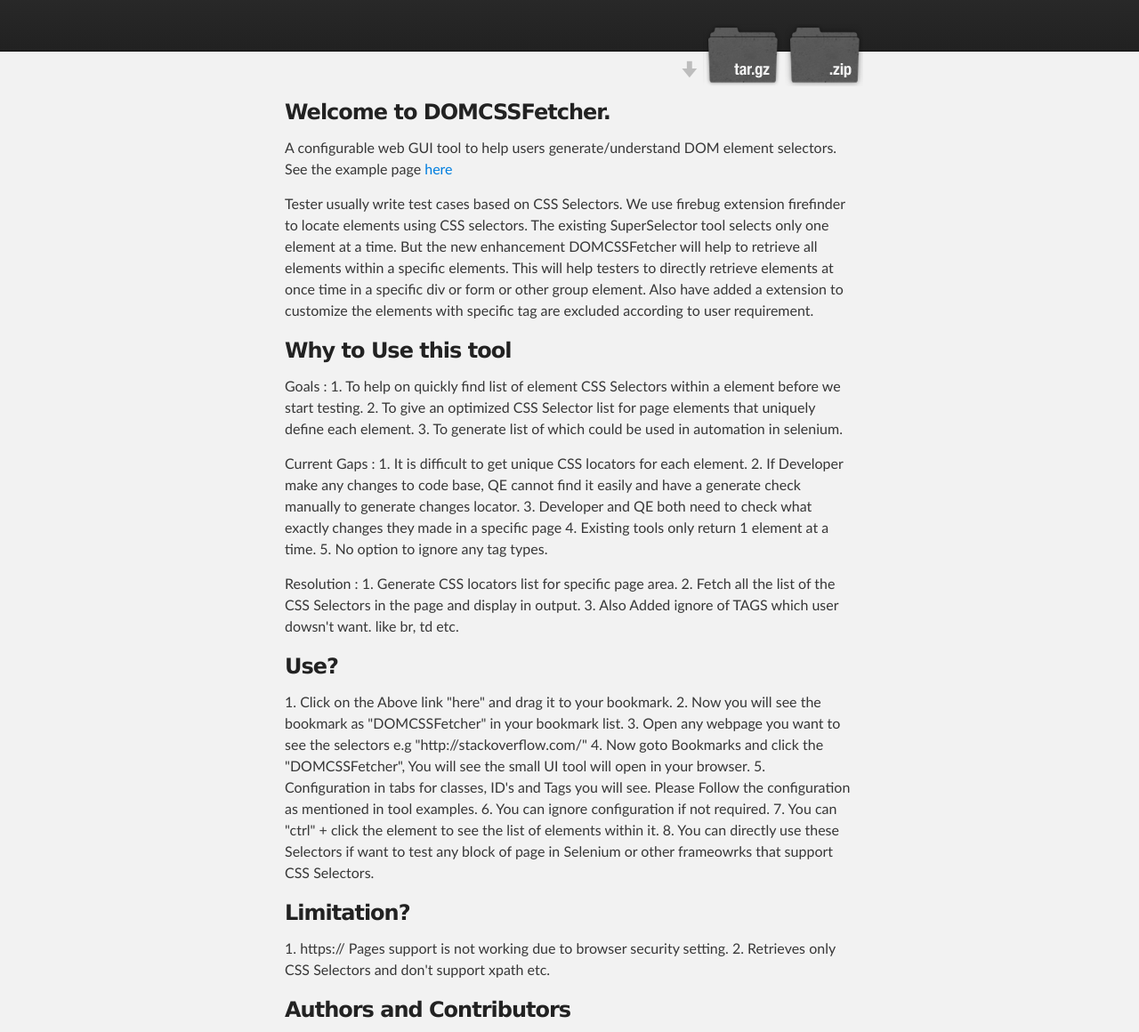
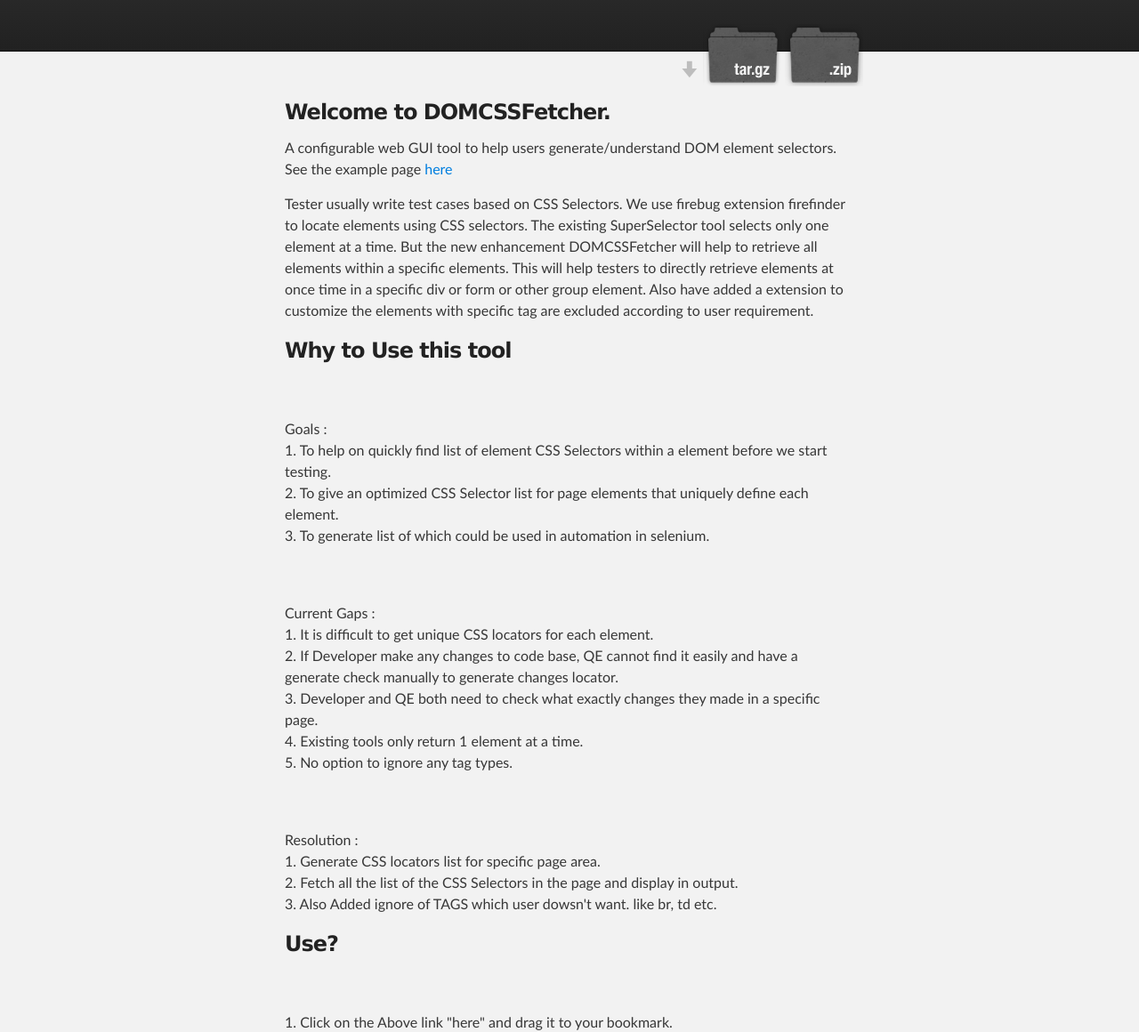
Before and after one commit to prajaktamore/DOMCSSFetcher, a plain HTML site: page index.html in a window 1280 px wide. Shown: the part 116-1276 px from the top of the page at 89% size. Drawn offline with Linux system fonts and the light colour scheme.

Commit message:
Update index.html

```diff
--- a/index.html
+++ b/index.html
@@ -30,42 +30,45 @@
 <h3>
 <a name="designer-templates" class="anchor" href="#designer-templates"><span class="octicon octicon-link"></span></a>Why to Use this tool</h3>
 <p>
-Goals :
-	1. To help on quickly find list of element CSS Selectors within a element before we start testing.
-	2. To give an optimized CSS Selector list for page elements that uniquely define each element.
-	3. To generate list of which could be used in automation in selenium.
+<br><br>Goals : <br>
+	1. To help on quickly find list of element CSS Selectors within a element before we start testing.<br>
+	2. To give an optimized CSS Selector list for page elements that uniquely define each element.<br>
+	3. To generate list of which could be used in automation in selenium.<br>
 </p>
 <p>
-Current Gaps :
-	1. It is difficult to get unique CSS locators for each element.
-	2. If Developer make any changes to code base, QE cannot find it easily and have a generate check manually to generate changes locator.
-	3. Developer and QE both need to check what exactly changes they made in a specific page
-	4. Existing tools only return 1 element at a time.
-	5. No option to ignore any tag types.
+<br><br>Current Gaps : <br>
+	1. It is difficult to get unique CSS locators for each element.<br>
+	2. If Developer make any changes to code base, QE cannot find it easily and have a generate check manually to generate changes locator.<br>
+	3. Developer and QE both need to check what exactly changes they made in a specific page.<br>
+	4. Existing tools only return 1 element at a time.<br>
+	5. No option to ignore any tag types. <br>
 </p>
 <p>
-Resolution :
-	1. Generate CSS locators list for specific page area.
-	2. Fetch all the list of the CSS Selectors in the page and display in output.
-	3. Also Added ignore of TAGS which user dowsn't want. like br, td etc.
+<br><br>Resolution : <br>
+	1. Generate CSS locators list for specific page area.<br>
+	2. Fetch all the list of the CSS Selectors in the page and display in output.<br>
+	3. Also Added ignore of TAGS which user dowsn't want. like br, td etc.<br>
 </p>
 <h3>
 <a name="rather-drive-stick" class="anchor" href="#rather-drive-stick"><span class="octicon octicon-link"></span></a>Use?</h3>
-<p>
-	1.	Click on the Above link "here" and drag it to your bookmark.
-	2.	Now you will see the bookmark as "DOMCSSFetcher" in your bookmark list.
-	3.	Open any webpage you want to see the selectors e.g "http://stackoverflow.com/"
-	4.	Now goto Bookmarks and click the "DOMCSSFetcher", You will see the small UI tool will open in your browser.
-	5. 	Configuration in tabs for classes, ID's and Tags you will see. Please Follow the configuration as mentioned in tool examples.
-	6. 	You can ignore configuration if not required.
-	7.	You can "ctrl" + click the element to see the list of elements within it.
-	8.  You can directly use these Selectors if want to test any block of page in Selenium or other frameowrks that support CSS Selectors.
+<p><br><br>
+	1.	Click on the Above link "here" and drag it to your bookmark.<br>
+	2.	Now you will see the bookmark as "DOMCSSFetcher" in your bookmark list.<br>
+	3.	Open any webpage you want to see the selectors e.g "http://stackoverflow.com/"<br>
+	4.	Now goto Bookmarks and click the "DOMCSSFetcher", You will see the small UI tool will open in your browser.<br>
+	5. 	Configuration in tabs for classes, ID's and Tags you will see. Please Follow the configuration as mentioned in tool examples. <br>
+	6. 	You can ignore configuration if not required.<br>
+	7.	You can "ctrl" + click the element to see the list of elements within it.<br>
+	8.  You can directly use these Selectors if want to test any block of page in Selenium or other frameowrks that support CSS Selectors.<br>
+</p>
+</p>
+</p>
 </p>
 <h3>
 <a name="Limitation" class="anchor" href="#Limitation"><span class="octicon octicon-link"></span></a>Limitation?</h3>
-<p>
-	1.	https:// Pages support is not working due to browser security setting.
-	2.	Retrieves only CSS Selectors and don't support xpath etc.
+<p><br><br>
+	1.	https:// Pages support is not working due to browser security setting.<br>
+	2.	Retrieves only CSS Selectors and don't support xpath etc.<br>
 </p>
 <h3>
 <a name="authors-and-contributors" class="anchor" href="#authors-and-contributors"><span class="octicon octicon-link"></span></a>Authors and Contributors</h3>
```
